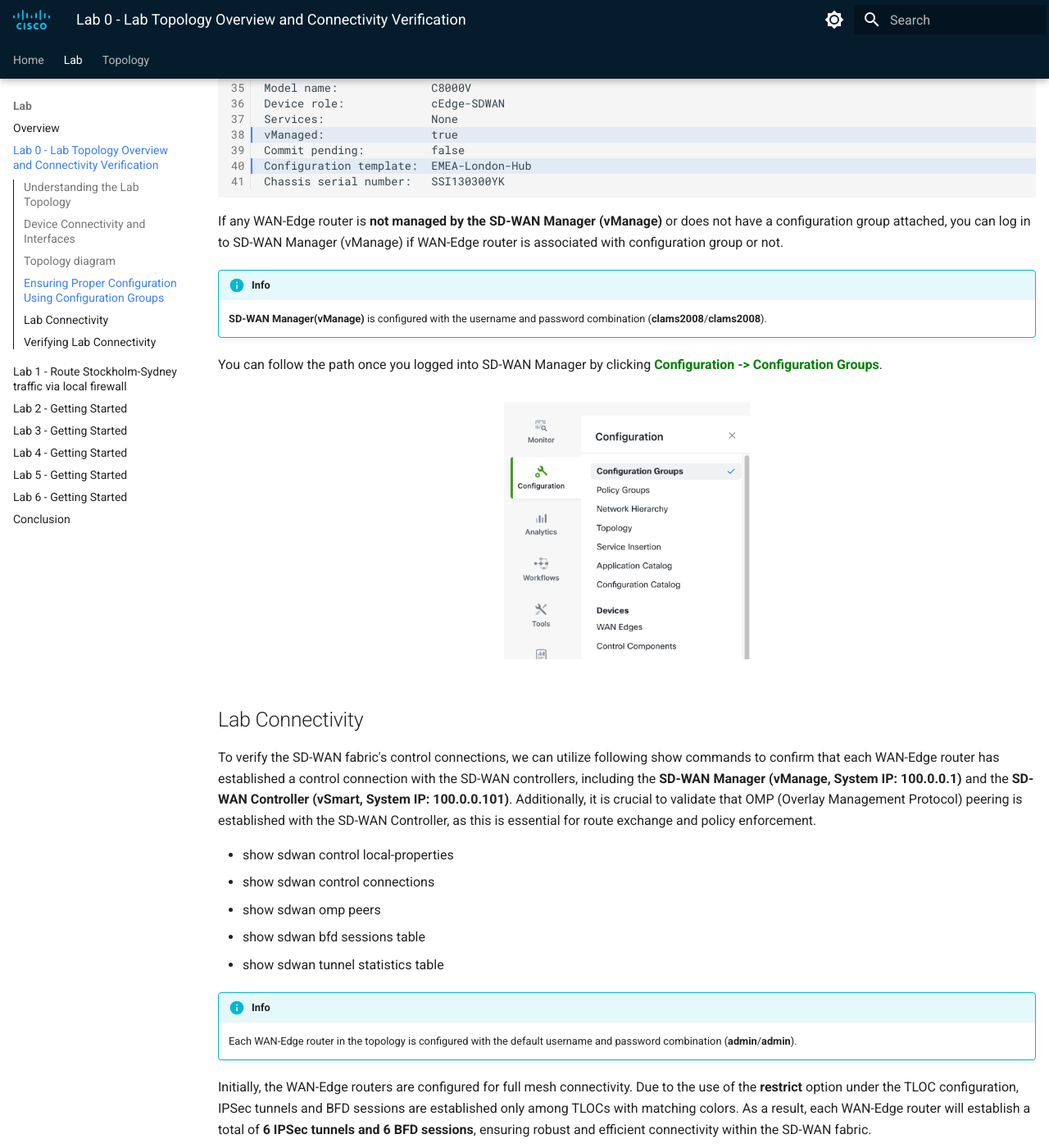
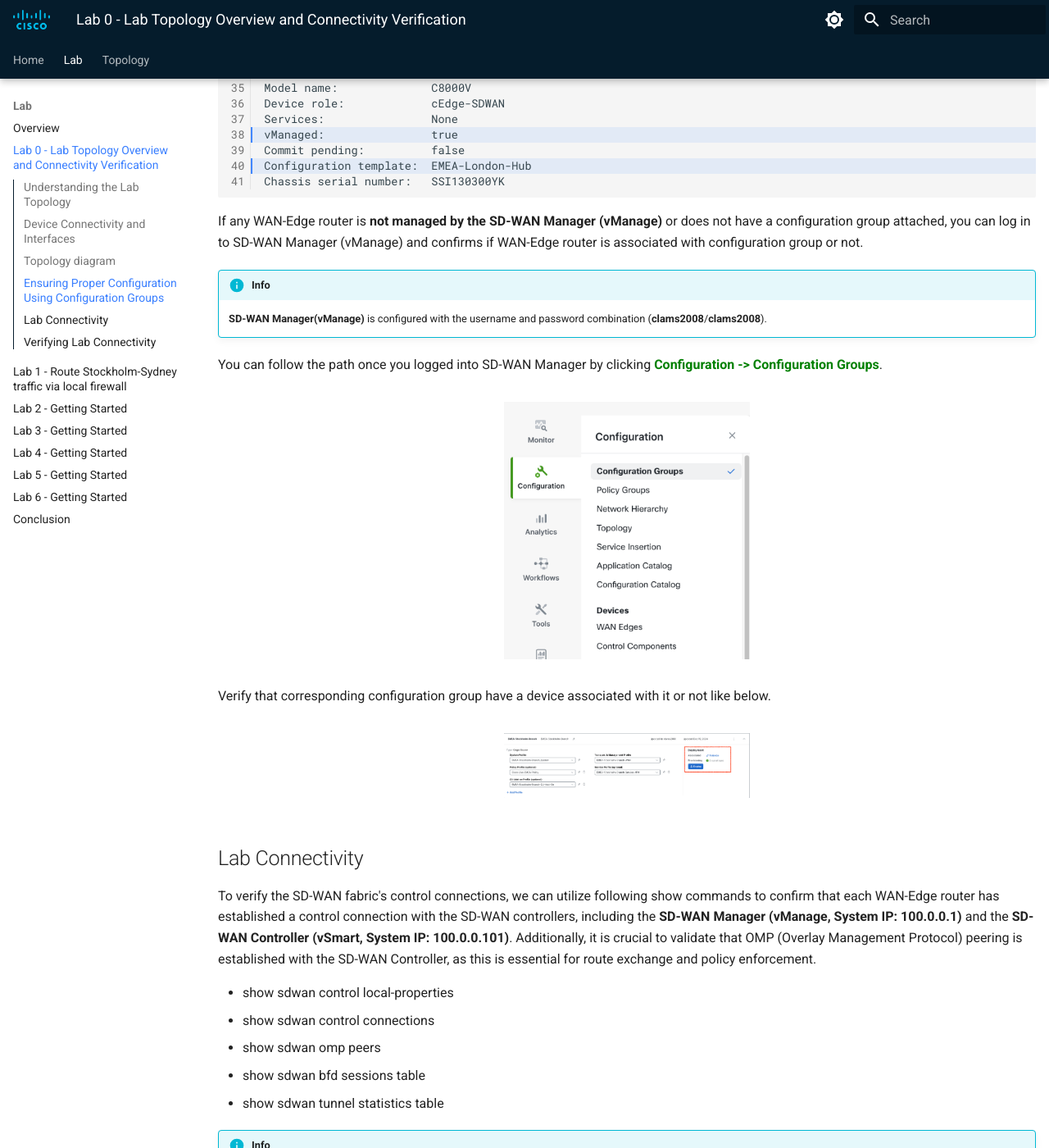
Before and after one commit to ciscodocs/ltrent-2008-clemea25, an MkDocs documentation site: the page built from docs/lab0_getting_started.md, in a window 1280 px wide and 1400 px high, scrolled down 3609 px. Shown: the whole window at 82% size. Built offline with MkDocs 1.6.1 and Material for MkDocs 9.7.7, drawn with Linux system fonts in a browser that asks for light colours.

Commit message:
Lab 0 Task finalized.

````diff
--- a/docs/lab0_getting_started.md
+++ b/docs/lab0_getting_started.md
@@ -94,7 +94,7 @@ Commit pending:          false
 Configuration template:  EMEA-London-Hub
 Chassis serial number:   SSI130300YK
 ```
-If any WAN-Edge router is **not managed by the SD-WAN Manager (vManage)** or does not have a configuration group attached, you can log in to SD-WAN Manager (vManage) if WAN-Edge router is associated with configuration group or not.
+If any WAN-Edge router is **not managed by the SD-WAN Manager (vManage)** or does not have a configuration group attached, you can log in to SD-WAN Manager (vManage) and confirms if WAN-Edge router is associated with configuration group or not.
 
 !!! info
     **SD-WAN Manager(vManage)** is configured with the username and password combination (**clams2008**/**clams2008**).
@@ -103,6 +103,12 @@ You can follow the path once you logged into SD-WAN Manager by clicking **<font
 
 <figure markdown>
   ![cg](./assets/Configuration-Group.png){ width="300", align=left, .off-glb }
+</figure>
+
+Verify that corresponding configuration group have a device associated with it or not like below.
+
+<figure markdown>
+  ![cg](./assets/CG-Association.png){ width="300", align=left, .off-glb }
 </figure>
 
 ## Lab Connectivity
````
Also changed, not shown: docs/assets/CG-Association.png (added).
